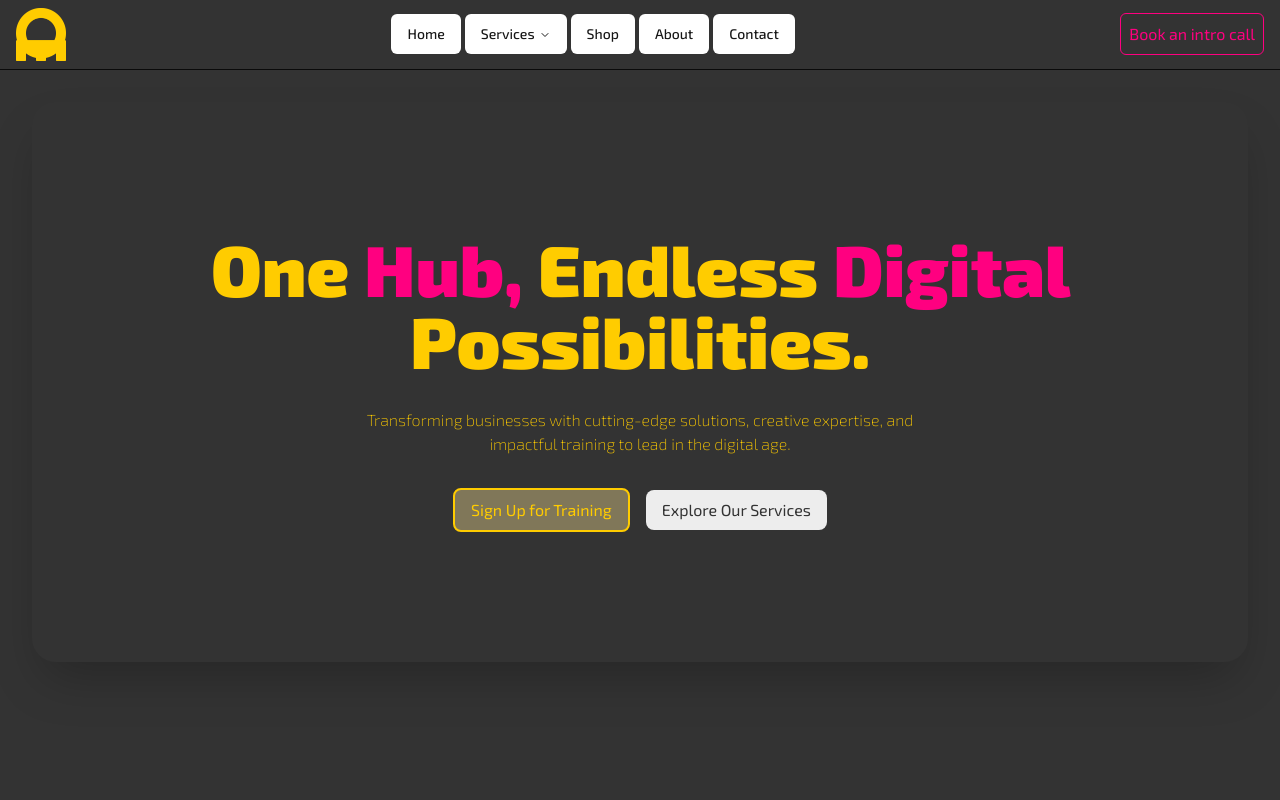
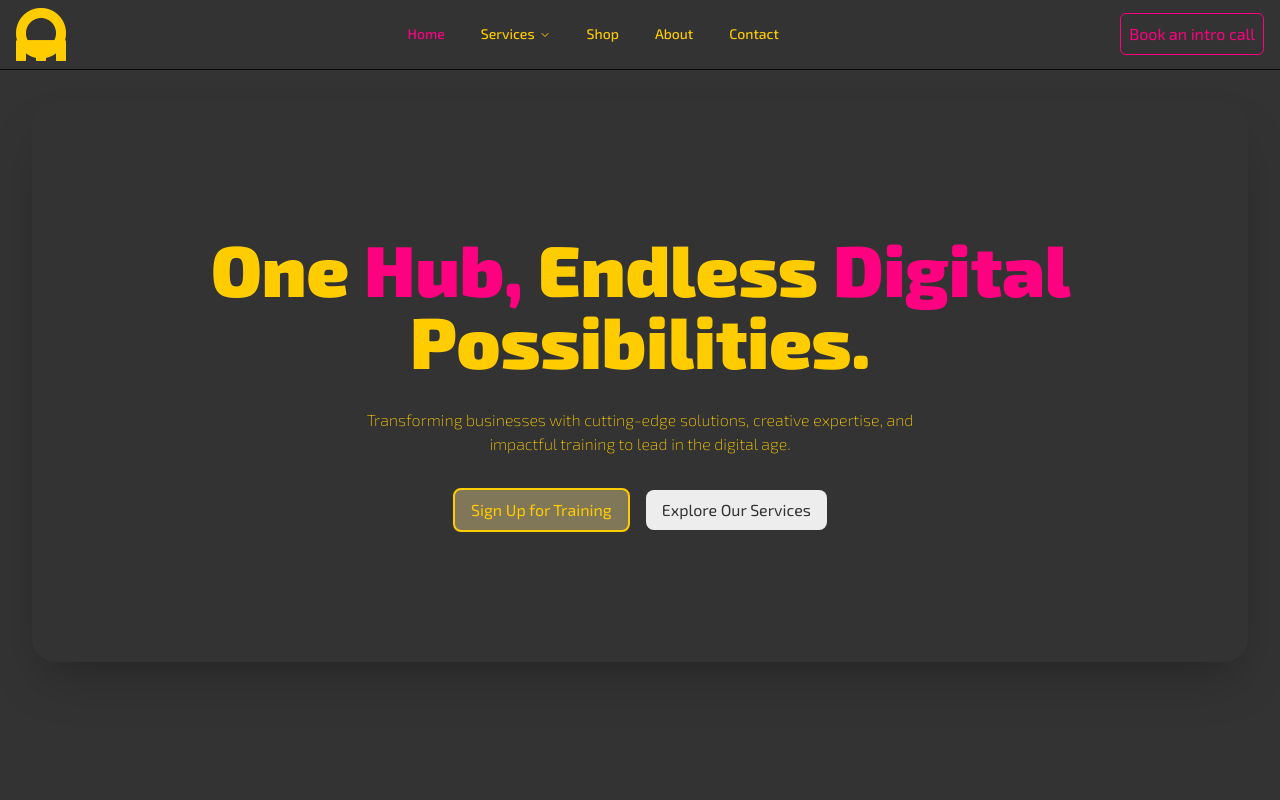
Before and after one commit to kbqtechhub/kbqtechhub-site, a Next.js app: page / in a window 1280 px wide. Shown: the top 800 px of the page. Built offline with nearby package versions, Linux system fonts and the light colour scheme.

Commit message:
Enhance Navigation component to highlight active links based on current pathname; update styling for improved visibility

```diff
--- a/src/components/shared/Header/Navigation.tsx
+++ b/src/components/shared/Header/Navigation.tsx
@@ -2,6 +2,7 @@
 
 import * as React from 'react';
 import Link from 'next/link';
+import { usePathname } from 'next/navigation';
 import {
     NavigationMenu,
     NavigationMenuContent,
@@ -21,12 +22,24 @@ const serviceLinks = [
 ];
 
 export default function Navigation() {
+    const pathname = usePathname();
+
+    const isActive = (path: string) => {
+        if (path === '/' && pathname === '/') return true;
+        return pathname === path || pathname?.startsWith(path + '/');
+    };
+
     return (
         <NavigationMenu className='hidden md:block text-primary w-full'>
             <NavigationMenuList>
                 <NavigationMenuItem>
                     <Link href='/' legacyBehavior passHref>
-                        <NavigationMenuLink className={navigationMenuTriggerStyle()}>
+                        <NavigationMenuLink
+                            className={cn(
+                                navigationMenuTriggerStyle(),
+                                isActive('/') ? 'text-[--winny] !important' : ''
+                            )}
+                        >
                             Home
                         </NavigationMenuLink>
                     </Link>
@@ -49,21 +62,36 @@ export default function Navigation() {
                 </NavigationMenuItem>
                 <NavigationMenuItem>
                     <Link href='/shop' legacyBehavior passHref>
-                        <NavigationMenuLink className={navigationMenuTriggerStyle()}>
+                        <NavigationMenuLink
+                            className={cn(
+                                navigationMenuTriggerStyle(),
+                                isActive('/shop') ? 'text-[--winny] !important' : ''
+                            )}
+                        >
                             Shop
                         </NavigationMenuLink>
                     </Link>
                 </NavigationMenuItem>
                 <NavigationMenuItem>
                     <Link href='/about' legacyBehavior passHref>
-                        <NavigationMenuLink className={navigationMenuTriggerStyle()}>
+                        <NavigationMenuLink
+                            className={cn(
+                                navigationMenuTriggerStyle(),
+                                isActive('/about') ? 'text-[--winny] !important' : ''
+                            )}
+                        >
                             About
                         </NavigationMenuLink>
                     </Link>
                 </NavigationMenuItem>
                 <NavigationMenuItem>
                     <Link href='/contact' legacyBehavior passHref>
-                        <NavigationMenuLink className={navigationMenuTriggerStyle()}>
+                        <NavigationMenuLink
+                            className={cn(
+                                navigationMenuTriggerStyle(),
+                                isActive('/contact') ? 'text-[--winny] !important' : ''
+                            )}
+                        >
                             Contact
                         </NavigationMenuLink>
                     </Link>
--- a/src/components/ui/navigation-menu.tsx
+++ b/src/components/ui/navigation-menu.tsx
@@ -41,7 +41,7 @@ NavigationMenuList.displayName = NavigationMenuPrimitive.List.displayName
 const NavigationMenuItem = NavigationMenuPrimitive.Item
 
 const navigationMenuTriggerStyle = cva(
-  "group inline-flex h-10 w-max items-center justify-center rounded-md bg-background px-4 py-2 text-sm font-medium transition-colors hover:bg-accent hover:text-accent-foreground focus:bg-accent focus:text-accent-foreground focus:outline-none disabled:pointer-events-none disabled:opacity-50 data-[active]:bg-accent/50 data-[state=open]:bg-accent/50"
+  "group inline-flex h-10 w-max items-center justify-center rounded-md px-4 py-2 text-sm font-medium transition-colors text-[--yelly] hover:text-[--winny] focus:text-[--winny] focus:outline-none disabled:pointer-events-none disabled:opacity-50 data-[active]:text-[--winny] data-[state=open]:text-[--winny]"
 )
 
 const NavigationMenuTrigger = React.forwardRef<
```
